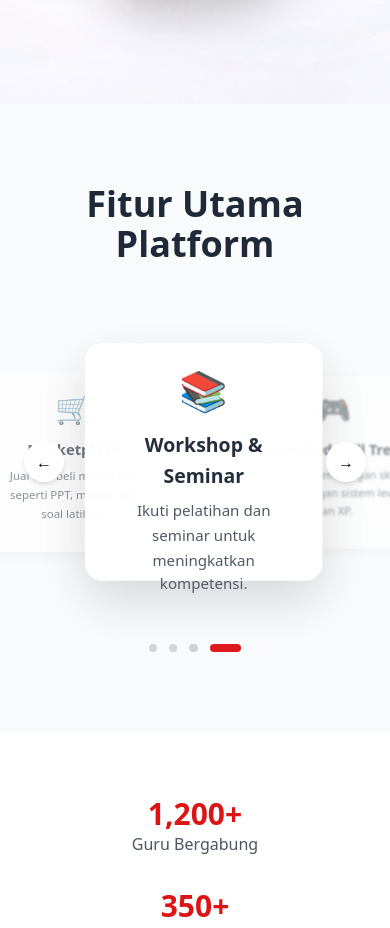
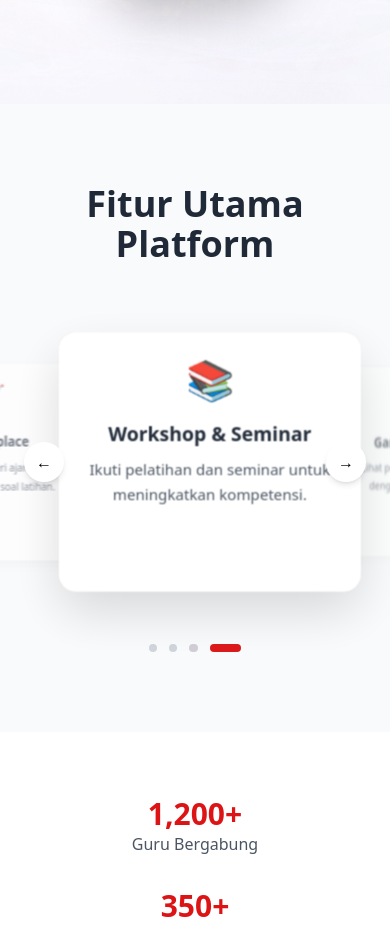
Before and after one commit to tiensfaziah/GURUBERMUTU, a React (Create React App) app: page / in a window 390 px wide. Shown: the part 1211-2139 px from the top of the page. Built offline with nearby package versions, Linux system fonts and the light colour scheme.

Commit message:
bismilllah3

```diff
--- a/src/components/Features.jsx
+++ b/src/components/Features.jsx
@@ -32,14 +32,14 @@ const Features = () => {
   const [hovered, setHovered] = useState(false);
   const intervalRef = useRef(null);
 
-  const isMobile = window.innerWidth <= 768;
-
+  // autoplay 3.5 detik + pause saat hover
   useEffect(() => {
     if (!hovered) {
       intervalRef.current = setInterval(() => {
         setCurrent((prev) => (prev + 1) % N);
       }, 2000);
     }
+
     return () => clearInterval(intervalRef.current);
   }, [hovered]);
 
@@ -47,7 +47,7 @@ const Features = () => {
   const prev = () => setCurrent((prev) => (prev - 1 + N) % N);
 
   return (
-    <section id="fitur" className="py-20 px-6 bg-gray-50 text-center overflow-hidden">
+    <section id="fitur" className="py-20 px-6 bg-gray-50 text-center">
 
       <ScrollAnimation>
         <h2 className="text-4xl font-bold mb-12 text-gray-800">
@@ -55,6 +55,7 @@ const Features = () => {
         </h2>
       </ScrollAnimation>
 
+      {/* CAROUSEL */}
       <div
         className="relative mx-auto"
         style={{
@@ -66,7 +67,7 @@ const Features = () => {
         onMouseLeave={() => setHovered(false)}
       >
 
-        {/* ARROW */}
+        {/* ARROW LEFT */}
         <button
           onClick={prev}
           className="absolute left-0 top-1/2 -translate-y-1/2 z-20 bg-white shadow-md w-10 h-10 rounded-full flex items-center justify-center hover:scale-110 transition"
@@ -74,6 +75,7 @@ const Features = () => {
           ←
         </button>
 
+        {/* ARROW RIGHT */}
         <button
           onClick={next}
           className="absolute right-0 top-1/2 -translate-y-1/2 z-20 bg-white shadow-md w-10 h-10 rounded-full flex items-center justify-center hover:scale-110 transition"
@@ -93,8 +95,8 @@ const Features = () => {
                 onClick={() => pos !== 0 && setCurrent(i)}
                 className="absolute bg-white rounded-2xl p-6 flex flex-col"
                 style={{
-                  width: isMobile ? "220px" : "280px",
-                  height: isMobile ? "220px" : "240px",
+                  width: "280px",
+                  height: "240px",
                   cursor: pos !== 0 ? "pointer" : "default",
                 }}
 
@@ -103,26 +105,22 @@ const Features = () => {
                     pos === 0
                       ? 0
                       : pos === 1
-                      ? (isMobile ? 130 : 220)
+                      ? 220
                       : pos === -1
-                      ? (isMobile ? -130 : -220)
-                      : pos === 2
-                      ? (isMobile ? 260 : 400)
-                      : pos === -2
-                      ? (isMobile ? -260 : -400)
-                      : (isMobile ? 400 : 500),
+                      ? -220
+                      : pos > 0
+                      ? 400
+                      : -400,
 
                   scale:
                     pos === 0
-                      ? 1.1
+                      ? 1.1   // 🔥 center lebih besar
                       : pos === 1 || pos === -1
                       ? 0.8
                       : 0.6,
 
                   rotateY:
-                    isMobile
-                      ? 0
-                      : pos === 0
+                    pos === 0
                       ? 0
                       : pos === 1
                       ? -35
@@ -148,7 +146,7 @@ const Features = () => {
 
                   boxShadow:
                     pos === 0
-                      ? "0px 20px 50px rgba(0,0,0,0.15)"
+                      ? "0px 20px 50px rgba(0,0,0,0.15)" // 🔥 shadow center
                       : "0px 5px 15px rgba(0,0,0,0.05)",
                 }}
 
@@ -175,14 +173,16 @@ const Features = () => {
         </div>
       </div>
 
-      {/* DOT */}
+      {/* DOT / PILL */}
       <div className="flex justify-center gap-3 mt-8">
         {features.map((_, i) => (
           <button
             key={i}
             onClick={() => setCurrent(i)}
             className={`h-2 rounded-full transition-all duration-300 ${
-              i === current ? "w-8 bg-[#DC1416]" : "w-2 bg-gray-300"
+              i === current
+                ? "w-8 bg-[#DC1416]"   // 🔥 pill merah
+                : "w-2 bg-gray-300"
             }`}
           />
         ))}
```
